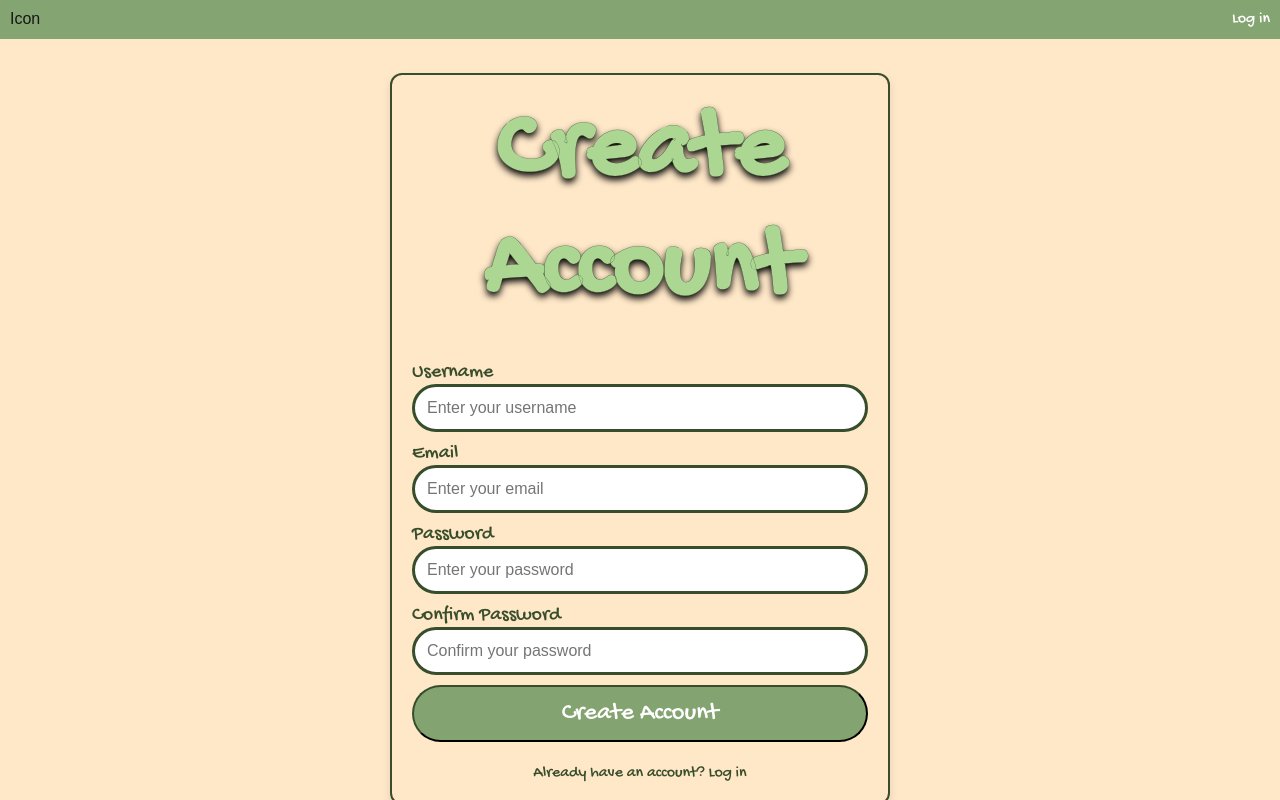
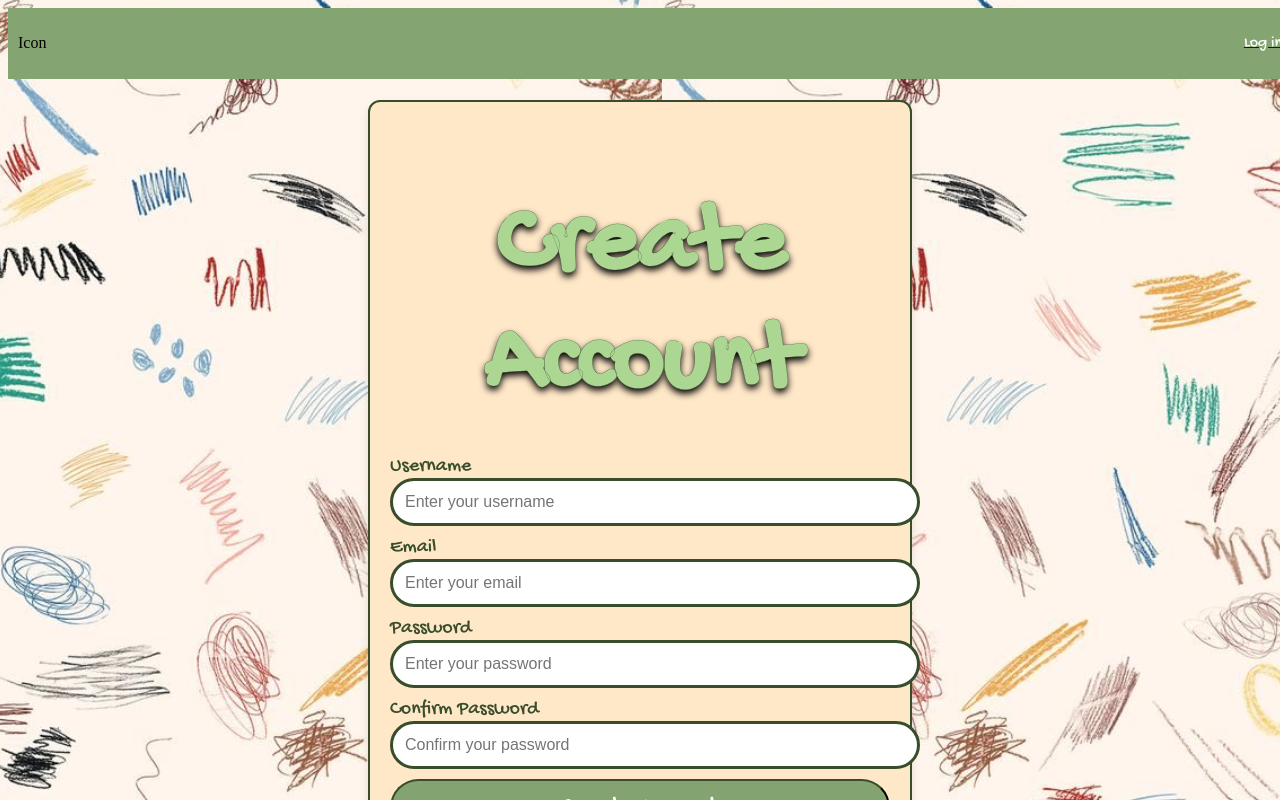
Before and after one commit to rin-bell4772/mttn, a Next.js app in the folder mttn/: page /createAccount in a window 1280 px wide. Shown: the top 800 px of the page. Built offline with nearby package versions, Linux system fonts and the light colour scheme; a web font is replaced by a local one.

Commit message:
background
change background image to scribbles image

```diff
--- a/mttn/src/app/createAccount/CreateAccount.module.css
+++ b/mttn/src/app/createAccount/CreateAccount.module.css
@@ -1,7 +1,7 @@
 @import url('https://fonts.googleapis.com/css2?family=Gochi+Hand&display=swap');
 
 .createAccount {
-  background-color: #ffe8c8;
+
   height: 100vh;
   display: flex;
   justify-content: center;
--- a/mttn/src/app/globals.css
+++ b/mttn/src/app/globals.css
@@ -1,4 +1,4 @@
-:root {
+/*:root {
   --background: #ffffff;
   --foreground: #171717;
 }
@@ -22,6 +22,7 @@ body {
   font-family: Arial, Helvetica, sans-serif;
   -webkit-font-smoothing: antialiased;
   -moz-osx-font-smoothing: grayscale;
+
 }
 
 * {
@@ -40,3 +41,8 @@ a {
     color-scheme: dark;
   }
 }
+  */
+
+body {
+  background-image: url("./images/scribbles.png");
+}
--- a/mttn/src/app/login/Login.module.css
+++ b/mttn/src/app/login/Login.module.css
@@ -1,7 +1,7 @@
 @import url('https://fonts.googleapis.com/css2?family=Gochi+Hand&display=swap');
 
 .login {
-  background-color: #ffe8c8;
+
   height: 1024px;
   display: flex;
   justify-content: center;
--- a/mttn/src/app/settings/Settings.module.css
+++ b/mttn/src/app/settings/Settings.module.css
@@ -1,5 +1,5 @@
 .settings {
-    background-color: #ffe8c8;
+
     height: auto;
     display: flex;
     justify-content: center;
```
Also changed, not shown: mttn/src/app/images/scribbles.png (added).
